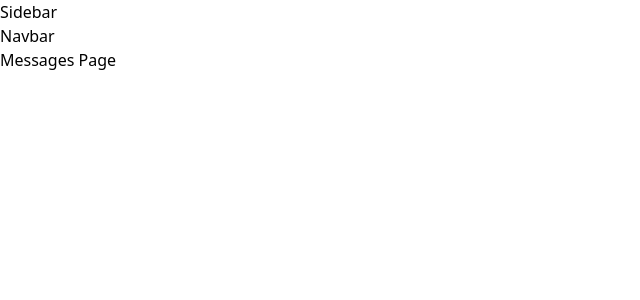
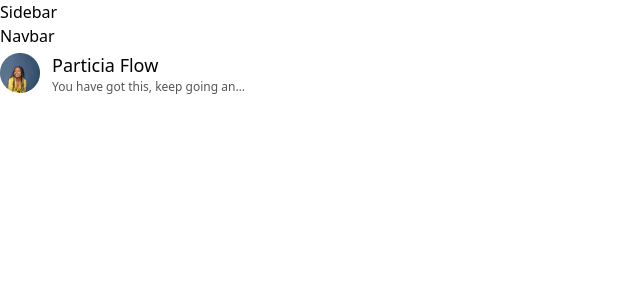
Before and after one commit to hngx-org/Mentor-Me, a Next.js app: page /messages in a window 1280 px wide. Shown: the top 300 px of the page, without its empty margins (0-640 px from the left). Built offline with nearby package versions, Linux system fonts and the light colour scheme; a web font is replaced by a local one.

Commit message:
add component folder and MessageCard component

```diff
--- /dev/null
+++ b/app/(dashboard)/(routes)/messages/components/MessageCard.tsx
@@ -0,0 +1,33 @@
+import Image from "next/image";
+
+type MessageCardProps = {
+  userName?: string;
+  image?: string;
+  text?: string;
+  messageCount?: number;
+};
+
+export default function MessageCard(props: MessageCardProps) {
+  return (
+    <div className=" h-[50px]  w-[263px] flex space-x-3  items-center ">
+      <div className="rounded-full w-[40px] h-[40px]">
+        <Image
+          src={"/assets/Rectangle 49.png"}
+          alt={props.userName || ""}
+          height={45}
+          width={45}
+          className=".object-center"
+        />
+      </div>
+
+      <div className="flex-col w-[200px] ">
+        <h4 className="text-lg text-transform: capitalize font-medium text-NeutalBase">
+          particia flow
+        </h4>
+        <p className=" w-full  text-xs truncate text-Neutra40">
+          You have got this, keep going and do not doubt your self at any point
+        </p>
+      </div>
+    </div>
+  );
+}
--- a/app/(dashboard)/(routes)/messages/page.tsx
+++ b/app/(dashboard)/(routes)/messages/page.tsx
@@ -1,5 +1,10 @@
 import React from "react";
+import MessageCard from "./components/MessageCard";
 
 export default function Messages() {
-	return <div>Messages Page</div>;
+  return (
+    <div>
+      <MessageCard />
+    </div>
+  );
 }
```
Also changed, not shown: public/assets/Rectangle 49.png (added).
